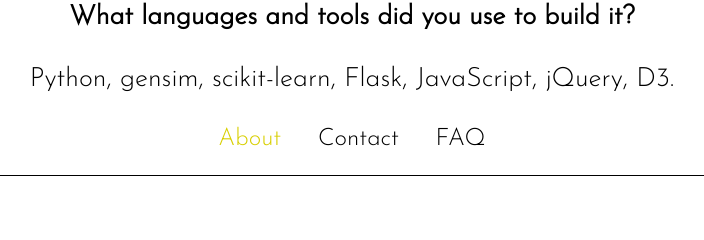
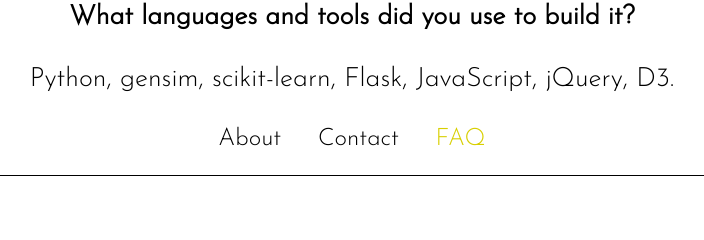
Before and after one commit to james-owen-ryan/gameglobs, a Flask app: page /gameglobs/faq in a window 1280 px wide. Shown: the part 3634-3874 px from the top of the page, without its empty margins (288-992 px from the left). Run offline with Flask 2, Linux system fonts and the light colour scheme.

Commit message:
Fixed footer

```diff
--- a/backend/app/templates/faq.html
+++ b/backend/app/templates/faq.html
@@ -212,11 +212,11 @@
   </div>
   <br><br>
   <div class="footer">
-    <a href="/gameglobs/about"><font color="#D8CF00">About</font></a>
+    <a href="/gameglobs/about">About</a>
     &nbsp;&nbsp;&nbsp;
     <a href="mailto:jor@soe.ucsc.edu?cc=ekaltman@soe.ucsc.edu" target="_top">Contact</a>
     &nbsp;&nbsp;&nbsp;
-    <a href="/gameglobs/faq">FAQ</a>
+    <a href="/gameglobs/faq"><font color="#D8CF00">FAQ</font></a>
   </div>
   <br><hr noshade="" color="black" ;="" size="1" width="78%"><br>
   <br><br>
```
